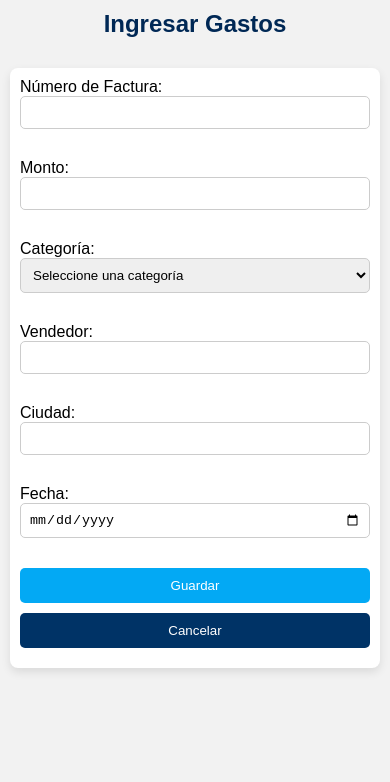
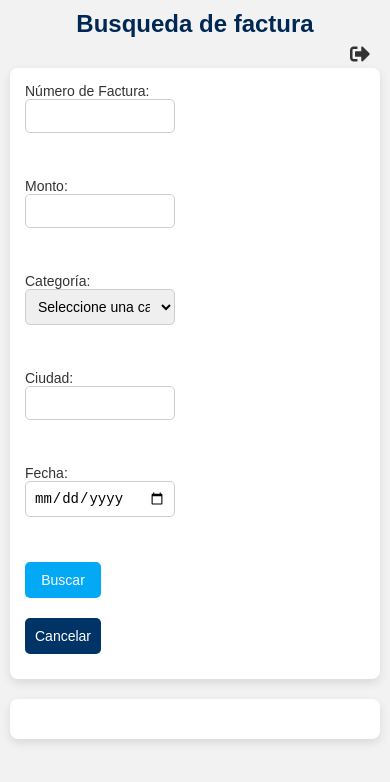
Before and after one commit to Andresyt12/Facturacion-web-2, a React (Vite) app: page /register in a window 390 px wide. Shown: the top 782 px of the page. Built offline with nearby package versions, Linux system fonts and the light colour scheme.

Commit message:
Cambiando buscador de fac y anadiendo boton

```diff
--- a/package.json
+++ b/package.json
@@ -9,11 +9,13 @@
     "preview": "vite preview"
   },
   "dependencies": {
+    "@fortawesome/fontawesome-free": "^6.6.0",
     "dom": "^0.0.3",
     "jason": "^2.0.0",
     "json": "^11.0.0",
     "preact": "^10.24.1",
     "react": "^18.3.1",
+    "react-icons": "^5.3.0",
     "react-router-dom": "^6.27.0",
     "react-toastify": "^10.0.6",
     "router": "^2.0.0",
--- a/src/main.jsx
+++ b/src/main.jsx
@@ -1,6 +1,8 @@
 import React, { StrictMode } from 'react';
 import { createRoot } from 'react-dom/client';
 import { createBrowserRouter, RouterProvider } from 'react-router-dom';
+import '@fortawesome/fontawesome-free/css/all.min.css';
+
 
 import Home from './pages/Home';
 import Login from './pages/Login';
@@ -8,6 +10,8 @@ import Register from './pages/auth/Register';
 import Egresos from './pages/auth/Egresos';
 import RegistroFac from './pages/auth/RegistroFac';
 import RegistrarUsuario from './pages/RegistrarUsuario';
+
+
 
 const router = createBrowserRouter([
   {
--- a/src/pages/auth/Register.css
+++ b/src/pages/auth/Register.css
@@ -2,7 +2,6 @@
     display: flex;
     height: 100vh;
     font-family: 'Arial', sans-serif;
-    flex-direction: row;
 }
 
 .sidebar {
@@ -13,40 +12,6 @@
     display: flex;
     flex-direction: column;
     align-items: center;
-}
-
-.login {
-    width: 180px;
-    height: 100px; /* Cambiado de 100rpx a 100px */
-    margin-bottom: 1rem;
-    margin-left: auto;
-    margin-right: auto;
-}
-
-.admin-icon {
-    text-align: center;
-    margin-bottom: 20px;
-}
-
-.admin-icon span {
-    font-size: 30px;
-}
-
-.sidebar nav ul {
-    list-style-type: none;
-    padding: 0;
-    width: 100%;
-}
-
-.sidebar nav ul li {
-    padding: 15px;
-    text-align: center;
-    border-bottom: 1px solid white;
-    cursor: pointer;
-}
-
-.sidebar nav ul li:hover {
-    background-color: #003580;
 }
 
 .main-content {
@@ -61,49 +26,56 @@ h1 {
     font-size: 36px;
 }
 
-.form-container {
+.input-container {
     background-color: white;
-    padding: 20px;
+    padding: 15px;
     border-radius: 8px;
     box-shadow: 0px 4px 10px rgba(0, 0, 0, 0.1);
+    margin-bottom: 20px;
+    display: flex;
+    align-items: center;
+    justify-content: space-between;
+    flex-wrap: wrap;
+    gap: 10px;
 }
 
-label {
-    display: block;
-    margin-bottom: 10px;
-    font-size: 16px;
+.horizontal-form {
+    display: flex;
+    align-items: center;
+    flex-wrap: wrap;
+    gap: 15px;
 }
 
-input,
-select {
-    width: calc(100% - 20px);
-    padding: 10px;
-    margin-bottom: 20px;
+.horizontal-form label {
+    display: flex;
+    flex-direction: column;
+    font-size: 14px;
+    color: #333;
+}
+
+.horizontal-form input,
+.horizontal-form select {
+    padding: 8px;
+    width: 150px;
     border-radius: 5px;
     border: 1px solid #ccc;
+    font-size: 14px;
 }
 
 .button-group {
     display: flex;
-    justify-content: space-between;
+    gap: 10px;
 }
 
-.register-btn {
+.register-btn,
+.cancel-btn {
     background-color: #03A9F4;
     color: white;
-    padding: 10px 20px;
+    padding: 8px 15px;
     border: none;
     border-radius: 5px;
     cursor: pointer;
-}
-
-.cancel-btn {
-    background-color: #003366;
-    color: white;
-    padding: 10px 20px;
-    border: none;
-    border-radius: 5px;
-    cursor: pointer;
+    font-size: 14px;
 }
 
 .register-btn:hover,
@@ -111,88 +83,34 @@ select {
     opacity: 0.8;
 }
 
-/* --- Media Queries for Responsiveness --- */
+.results-container {
+    background-color: #fff;
+    padding: 20px;
+    border-radius: 8px;
+    box-shadow: 0px 4px 10px rgba(0, 0, 0, 0.1);
+}
 
-/* Tablets (hasta 768px) */
+.logout-btn {
+    position: absolute;
+    top: 20px;
+    right: 20px;
+    background: none;
+    border: none;
+    cursor: pointer;
+    color: #333;
+    font-size: 20px;
+}
+
+.logout-btn:hover {
+    color: #007BFF;
+}
+
 @media (max-width: 768px) {
-    .factura-pro {
+    .input-container {
         flex-direction: column;
+        align-items: flex-start;
     }
-
-    .sidebar {
+    .horizontal-form label {
         width: 100%;
-        padding: 10px;
-    }
-
-    .sidebar nav ul li {
-        padding: 10px;
-        font-size: 14px;
-    }
-
-    .main-content {
-        padding: 10px;
-    }
-
-    h1 {
-        font-size: 28px;
-    }
-
-    .form-container {
-        padding: 15px;
-    }
-
-    input,
-    select {
-        padding: 8px;
-    }
-
-    .button-group {
-        flex-direction: column;
-    }
-
-    .register-btn,
-    .cancel-btn {
-        width: 100%;
-        margin-bottom: 10px;
     }
 }
-
-/* Móviles (hasta 480px) */
-@media (max-width: 480px) {
-    .sidebar {
-        display: none; /* Escondemos la sidebar en pantallas muy pequeñas */
-    }
-
-    .factura-pro {
-        padding: 0;
-    }
-
-    .main-content {
-        padding: 10px;
-    }
-
-    h1 {
-        font-size: 24px;
-    }
-
-    input,
-    select {
-        width: 100%;
-        padding: 8px;
-    }
-
-    .form-container {
-        padding: 10px;
-    }
-
-    .button-group {
-        flex-direction: column;
-    }
-
-    .register-btn,
-    .cancel-btn {
-        width: 100%;
-        padding: 10px;
-        margin-bottom: 10px;
-    }
-}
--- a/src/pages/auth/Register.jsx
+++ b/src/pages/auth/Register.jsx
@@ -1,14 +1,16 @@
 import { useState } from 'react';
-import { Link } from 'react-router-dom';
+import { Link, useNavigate } from 'react-router-dom';
 import './Egresos.css';
 import './Register.css';
+import { FaSignOutAlt } from 'react-icons/fa';
 
 const Register = () => {
+    const navigate = useNavigate();
+
     const [factura, setFactura] = useState({
         numero: '',
         monto: '',
         categoria: '',
-        vendedor: '',
         ciudad: '',
         fecha: ''
     });
@@ -21,6 +23,10 @@ const Register = () => {
         e.preventDefault();
         console.log('Factura registrada:', factura);
         alert('Factura registrada con éxito');
+    };
+
+    const handleLogout = () => {
+        navigate('/Login');
     };
 
     return (
@@ -48,10 +54,14 @@ const Register = () => {
             </aside>
 
             <main className="main-content">
-                <h1>Ingresar Gastos</h1>
-                <div className="form-container">
+                <button className="logout-btn" onClick={handleLogout}>
+                    <FaSignOutAlt size={20} />
+                </button>
 
-                    <form onSubmit={handleSubmit}>
+                <h1>Busqueda de factura</h1>
+
+                <div className="input-container">
+                    <form onSubmit={handleSubmit} className="horizontal-form">
                         <label>
                             Número de Factura:
                             <input
@@ -89,16 +99,6 @@ const Register = () => {
                             </select>
                         </label>
                         <label>
-                            Vendedor:
-                            <input
-                                type="text"
-                                name="vendedor"
-                                value={factura.vendedor}
-                                onChange={handleChange}
-                                required
-                            />
-                        </label>
-                        <label>
                             Ciudad:
                             <input
                                 type="text"
@@ -119,7 +119,7 @@ const Register = () => {
                             />
                         </label>
                         <div className="button-group">
-                            <button type="submit" className="register-btn">Guardar</button>
+                            <button type="submit" className="register-btn">Buscar</button>
                             <button
                                 type="button"
                                 className="cancel-btn"
@@ -127,7 +127,6 @@ const Register = () => {
                                     numero: '',
                                     monto: '',
                                     categoria: '',
-                                    vendedor: '',
                                     ciudad: '',
                                     fecha: ''
                                 })}
@@ -137,6 +136,10 @@ const Register = () => {
                         </div>
                     </form>
                 </div>
+
+                <div className="results-container">
+
+                </div>
             </main>
         </section>
     );
--- a/src/pages/auth/RegistroFac.css
+++ b/src/pages/auth/RegistroFac.css
@@ -205,4 +205,23 @@ select {
         padding: 10px;
         margin-bottom: 10px;
     }
+
+    .logout-btn {
+        position: absolute;
+        top: 20px;
+        right: 20px;
+        background-color: transparent;
+        border: none;
+        color: #333;
+        font-size: 48px;
+        cursor: pointer;
+        transition: color 0.3s ease;
+      }
+
+      .logout-btn:hover {
+        color: #f44336;
+      }
+
+
+
 }
--- a/src/pages/auth/RegistroFac.jsx
+++ b/src/pages/auth/RegistroFac.jsx
@@ -1,8 +1,11 @@
 import { useState } from 'react';
-import { Link } from 'react-router-dom';
+import { Link, useNavigate } from 'react-router-dom';
 import './RegistroFac.css';
+import { FaSignOutAlt } from 'react-icons/fa';
 
 const RegistroFac = () => {
+  const navigate = useNavigate();
+
   const [factura, setFactura] = useState({
     numero: '',
     monto: '',
@@ -20,6 +23,10 @@ const RegistroFac = () => {
     e.preventDefault();
     console.log('Factura registrada:', factura);
     alert('Factura registrada con éxito');
+  };
+
+  const handleLogout = () => {
+    navigate('/Login');
   };
 
   return (
@@ -47,6 +54,11 @@ const RegistroFac = () => {
       </aside>
 
       <main className="main-content">
+        {/* Botón de Salir en la parte superior derecha */}
+        <button className="logout-btn" onClick={handleLogout}>
+          <FaSignOutAlt />
+        </button>
+
         <h1>Ingresar Facturas</h1>
         <div className="form-container">
           <form onSubmit={handleSubmit}>
```
Also changed, not shown: 1 other file (tests, documents, lock files or other folders). Lines whose indentation alone changed are shown as unchanged.
